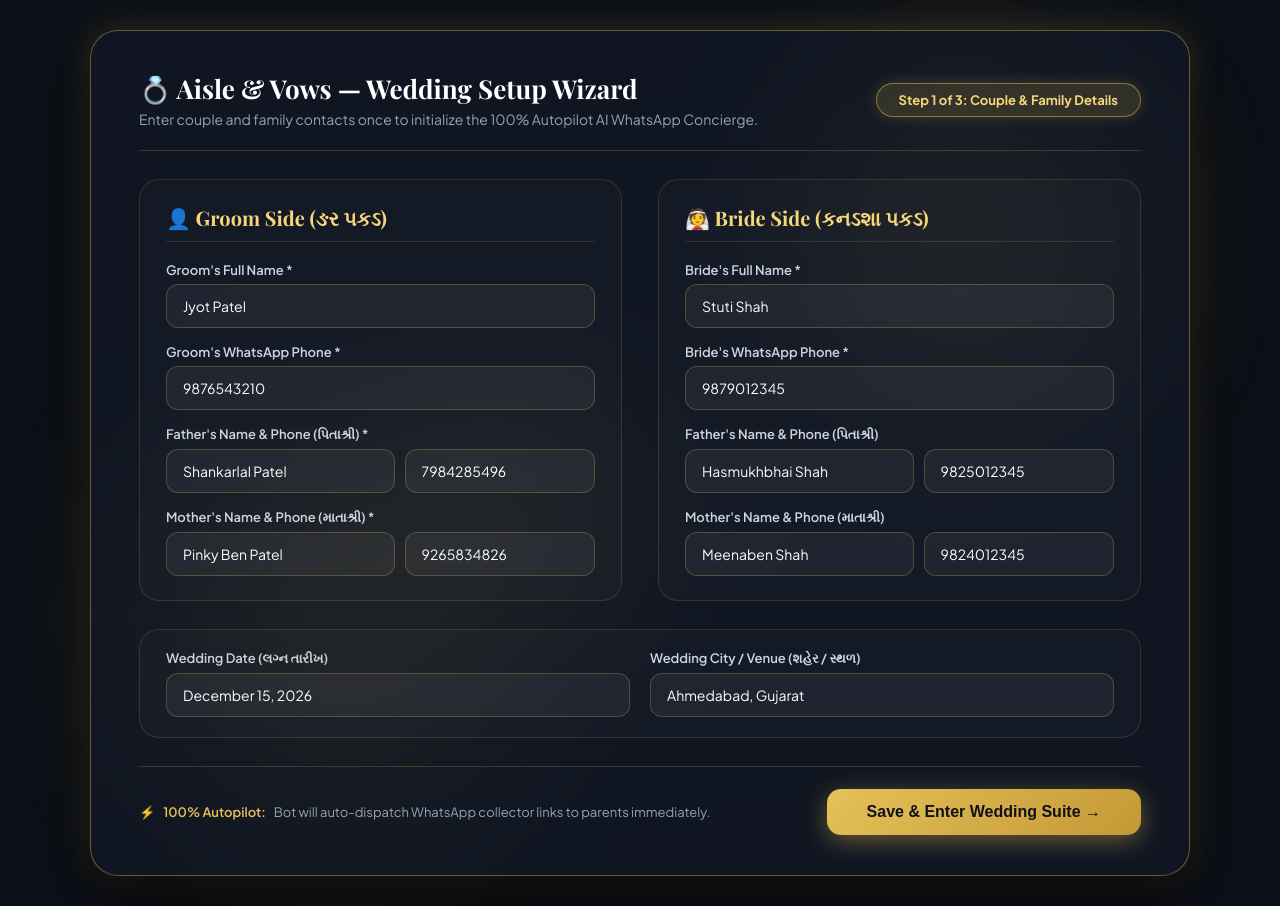
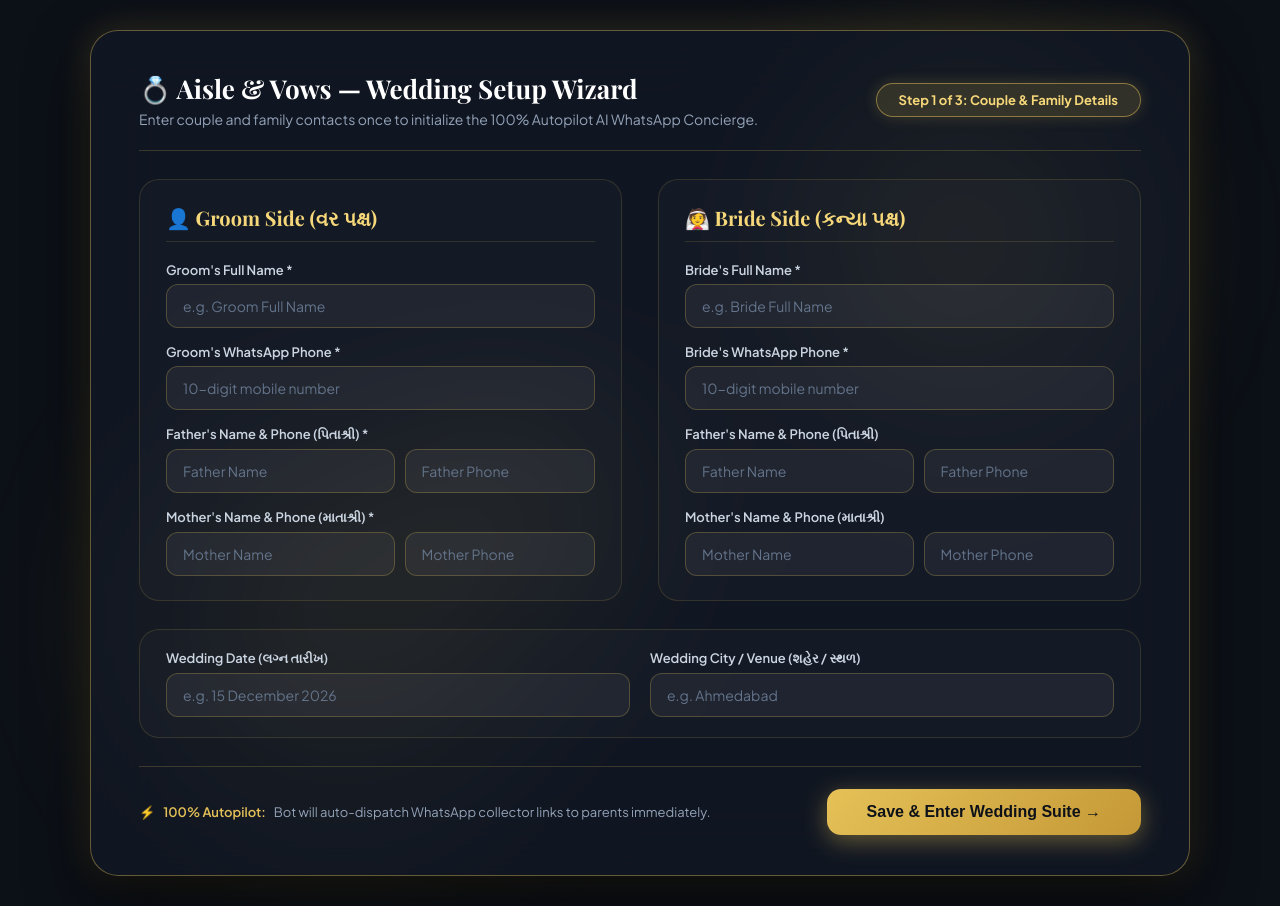
Before and after one commit to patelzarvin/wedding-guest-list, a Flask app: page /setup in a window 1280 px wide. Run offline with Flask 3, Linux system fonts and the light colour scheme; the visitor is signed in with stand-in values (Sample User, id 1); data that the repository does not hold is empty; some web fonts are replaced.

Commit message:
Remove all dummy prefilled data: clean blank setup wizard and dynamic couple names

```diff
--- a/app.py
+++ b/app.py
@@ -193,8 +193,8 @@
         # 100% AUTOPILOT: Automatically dispatch parent collector links via Baileys WhatsApp
         parents = get_parent_sessions(wedding_id)
         base_url = get_base_url()
-        groom = form_data.get("groom_name", "જ્યોત")
-        bride = form_data.get("bride_name", "સ્તુતિ")
+        groom = form_data.get("groom_name", "").strip() or "વરરાજા"
+        bride = form_data.get("bride_name", "").strip() or "કન્યા"
 
         for p in parents:
             p_phone = p.get("phone", "").strip()
@@ -275,8 +275,8 @@
     if not history:
         role_gu = "પિતાશ્રી (પપ્પા)" if parent["role"] == "FATHER" else "માતાશ્રી (મમ્મી)"
         side_gu = "પિતા પક્ષ (Father's Side)" if parent["role"] == "FATHER" else "માતા પક્ષ (Mother's Side)"
-        groom = parent.get("groom_name", "જ્યોત")
-        bride = parent.get("bride_name", "સ્તુતિ")
+        groom = parent.get("groom_name", "").strip() or "વરરાજા"
+        bride = parent.get("bride_name", "").strip() or "કન્યા"
 
         initial_greeting = (
             f"💍 જય શ્રી કૃષ્ણ પૂજ્ય {parent['name']} {role_gu}! 🙏\n\n"
@@ -318,8 +318,8 @@
 
     history = get_chat_history_db(token)
     if not history:
-        groom = contact.get("groom_name", "જ્યોત")
-        bride = contact.get("bride_name", "સ્તુતિ")
+        groom = contact.get("groom_name", "").strip() or "વરરાજા"
+        bride = contact.get("bride_name", "").strip() or "કન્યા"
         side_label = "વર પક્ષ" if contact.get("side") == "GROOM" else "કન્યા પક્ષ"
 
         initial_greeting = (
@@ -361,8 +361,8 @@
     side_gu = "પિતા પક્ષ" if parent["role"] == "FATHER" else "માતા પક્ષ"
     base_url = get_base_url()
     collector_url = f"{base_url}/collector/{token}"
-    groom = parent.get("groom_name", "જ્યોત")
-    bride = parent.get("bride_name", "સ્તુતિ")
+    groom = parent.get("groom_name", "").strip() or "વરરાજા"
+    bride = parent.get("bride_name", "").strip() or "કન્યા"
 
     collector_msg = (
         f"💍 જય શ્રી કૃષ્ણ પૂજ્ય {parent['name']} {role_gu}! 🙏\n\n"
--- a/bot_engine.py
+++ b/bot_engine.py
@@ -403,7 +403,14 @@
     api_key = get_gemini_api_key()
     bot_result = None
 
-    if api_key:
+    # Check for direct one-shot headcount confirmation first (e.g. '4 લોકો', '3 જણા')
+    headcount_match = re.search(r'(\d+)\s*(?:people|members|person|જના|જણા|લોકો|સભ્યો|વ્યક્તિ|jna|loko|sabyo)', user_message, re.IGNORECASE)
+    if headcount_match:
+        count = int(headcount_match.group(1))
+        state = session.get("state", {})
+        state["total_headcount"] = max(count, 1)
+        bot_result = finalize_chat_summary(contact, session, state)
+    elif api_key:
         try:
             bot_result = call_gemini_llm(api_key, contact, session["messages"], user_message, session["state"])
             session["state"] = bot_result.get("updated_state", session["state"])
@@ -426,6 +433,8 @@
         pass
 
     # Check if completed
+    if "updated_state" in bot_result:
+        session["state"] = bot_result["updated_state"]
     final_state = session["state"]
     if final_state.get("is_complete"):
         # Auto-commit to guest list
@@ -697,8 +706,10 @@
         )
         return [], reply, True
 
+    groom = parent_info.get("groom_name", "").strip() or "Groom"
+    bride = parent_info.get("bride_name", "").strip() or "Bride"
     system_prompt = f"""
-You are an intelligent, warm Gujarati Wedding Guest Relatives Collector Assistant for Jyot & Stuti's wedding.
+You are an intelligent, warm Gujarati Wedding Guest Relatives Collector Assistant for {groom} & {bride}'s wedding.
 You are directly speaking on WhatsApp with the wedding host's {parent_info['role']} ({parent_info['name']}) on the {parent_info['side']} side.
 Their goal is to list their relatives using the predefined format: [સંબંધ] [નામ] [મોબાઈલ નંબર].
 
--- a/templates/setup.html
+++ b/templates/setup.html
@@ -214,54 +214,54 @@
         <div class="columns-row">
             <!-- Groom Column -->
             <div class="column-box">
-                <div class="col-title">&#128100; Groom Side (&#2713;&#2736; &#2730;&#2709;&#2749;)</div>
+                <div class="col-title">&#128100; Groom Side (વર પક્ષ)</div>
                 <div class="form-group">
                     <label>Groom's Full Name *</label>
-                    <input type="text" name="groom_name" class="input-box" value="{{ wedding.groom_name if wedding else 'Jyot Patel' }}" placeholder="e.g. Jyot Patel" required>
+                    <input type="text" name="groom_name" class="input-box" value="{{ wedding.groom_name if wedding else '' }}" placeholder="e.g. Groom Full Name" required>
                 </div>
                 <div class="form-group">
                     <label>Groom's WhatsApp Phone *</label>
-                    <input type="tel" name="groom_phone" class="input-box" value="{{ wedding.groom_phone if wedding else '9876543210' }}" placeholder="10-digit mobile number" required>
+                    <input type="tel" name="groom_phone" class="input-box" value="{{ wedding.groom_phone if wedding else '' }}" placeholder="10-digit mobile number" required>
                 </div>
                 <div class="form-group">
                     <label>Father's Name &amp; Phone (પિતાશ્રી) *</label>
                     <div style="display: grid; grid-template-columns: 1.2fr 1fr; gap: 10px;">
-                        <input type="text" name="groom_father_name" class="input-box" value="{{ wedding.groom_father_name if wedding else 'Shankarlal Patel' }}" placeholder="Father Name" required>
-                        <input type="tel" name="groom_father_phone" class="input-box" value="{{ wedding.groom_father_phone if wedding else '7984285496' }}" placeholder="Father Phone" required>
+                        <input type="text" name="groom_father_name" class="input-box" value="{{ wedding.groom_father_name if wedding else '' }}" placeholder="Father Name" required>
+                        <input type="tel" name="groom_father_phone" class="input-box" value="{{ wedding.groom_father_phone if wedding else '' }}" placeholder="Father Phone" required>
                     </div>
                 </div>
                 <div class="form-group">
                     <label>Mother's Name &amp; Phone (માતાશ્રી) *</label>
                     <div style="display: grid; grid-template-columns: 1.2fr 1fr; gap: 10px;">
-                        <input type="text" name="groom_mother_name" class="input-box" value="{{ wedding.groom_mother_name if wedding else 'Pinky Ben Patel' }}" placeholder="Mother Name" required>
-                        <input type="tel" name="groom_mother_phone" class="input-box" value="{{ wedding.groom_mother_phone if wedding else '9265834826' }}" placeholder="Mother Phone" required>
+                        <input type="text" name="groom_mother_name" class="input-box" value="{{ wedding.groom_mother_name if wedding else '' }}" placeholder="Mother Name" required>
+                        <input type="tel" name="groom_mother_phone" class="input-box" value="{{ wedding.groom_mother_phone if wedding else '' }}" placeholder="Mother Phone" required>
                     </div>
                 </div>
             </div>
 
             <!-- Bride Column -->
             <div class="column-box">
-                <div class="col-title">&#128112; Bride Side (&#2709;&#2728;&#2749;&#2742;&#2750; &#2730;&#2709;&#2749;)</div>
+                <div class="col-title">&#128112; Bride Side (કન્યા પક્ષ)</div>
                 <div class="form-group">
                     <label>Bride's Full Name *</label>
-                    <input type="text" name="bride_name" class="input-box" value="{{ wedding.bride_name if wedding else 'Stuti Shah' }}" placeholder="e.g. Stuti Shah" required>
+                    <input type="text" name="bride_name" class="input-box" value="{{ wedding.bride_name if wedding else '' }}" placeholder="e.g. Bride Full Name" required>
                 </div>
                 <div class="form-group">
                     <label>Bride's WhatsApp Phone *</label>
-                    <input type="tel" name="bride_phone" class="input-box" value="{{ wedding.bride_phone if wedding else '9879012345' }}" placeholder="10-digit mobile number" required>
+                    <input type="tel" name="bride_phone" class="input-box" value="{{ wedding.bride_phone if wedding else '' }}" placeholder="10-digit mobile number" required>
                 </div>
                 <div class="form-group">
                     <label>Father's Name &amp; Phone (પિતાશ્રી)</label>
                     <div style="display: grid; grid-template-columns: 1.2fr 1fr; gap: 10px;">
-                        <input type="text" name="bride_father_name" class="input-box" value="{{ wedding.bride_father_name if wedding else 'Hasmukhbhai Shah' }}" placeholder="Father Name">
-                        <input type="tel" name="bride_father_phone" class="input-box" value="{{ wedding.bride_father_phone if wedding else '9825012345' }}" placeholder="Father Phone">
+                        <input type="text" name="bride_father_name" class="input-box" value="{{ wedding.bride_father_name if wedding else '' }}" placeholder="Father Name">
+                        <input type="tel" name="bride_father_phone" class="input-box" value="{{ wedding.bride_father_phone if wedding else '' }}" placeholder="Father Phone">
                     </div>
                 </div>
                 <div class="form-group">
                     <label>Mother's Name &amp; Phone (માતાશ્રી)</label>
                     <div style="display: grid; grid-template-columns: 1.2fr 1fr; gap: 10px;">
-                        <input type="text" name="bride_mother_name" class="input-box" value="{{ wedding.bride_mother_name if wedding else 'Meenaben Shah' }}" placeholder="Mother Name">
-                        <input type="tel" name="bride_mother_phone" class="input-box" value="{{ wedding.bride_mother_phone if wedding else '9824012345' }}" placeholder="Mother Phone">
+                        <input type="text" name="bride_mother_name" class="input-box" value="{{ wedding.bride_mother_name if wedding else '' }}" placeholder="Mother Name">
+                        <input type="tel" name="bride_mother_phone" class="input-box" value="{{ wedding.bride_mother_phone if wedding else '' }}" placeholder="Mother Phone">
                     </div>
                 </div>
             </div>
@@ -270,11 +270,11 @@
         <div class="extra-row">
             <div class="form-group">
                 <label>Wedding Date (લગ્ન તારીખ)</label>
-                <input type="text" name="wedding_date" class="input-box" value="{{ wedding.wedding_date if wedding else 'December 15, 2026' }}" placeholder="e.g. 15 December 2026">
+                <input type="text" name="wedding_date" class="input-box" value="{{ wedding.wedding_date if wedding else '' }}" placeholder="e.g. 15 December 2026">
             </div>
             <div class="form-group">
                 <label>Wedding City / Venue (શહેર / સ્થળ)</label>
-                <input type="text" name="wedding_city" class="input-box" value="{{ wedding.wedding_city if wedding else 'Ahmedabad, Gujarat' }}" placeholder="e.g. Ahmedabad">
+                <input type="text" name="wedding_city" class="input-box" value="{{ wedding.wedding_city if wedding else '' }}" placeholder="e.g. Ahmedabad">
             </div>
         </div>
 
```
